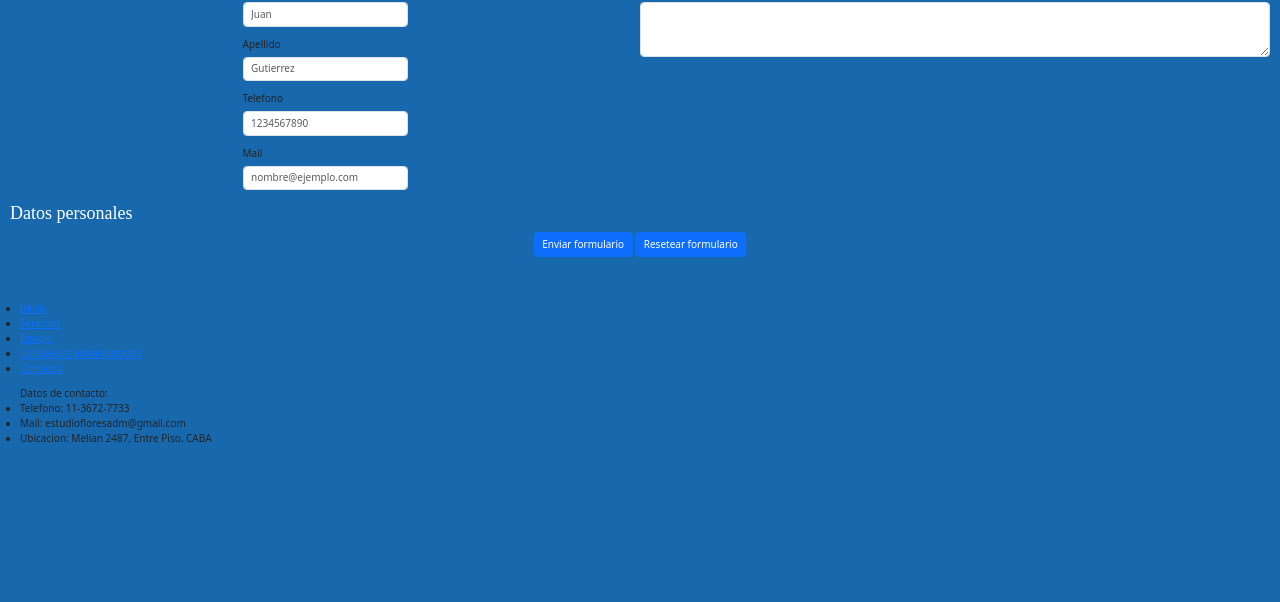
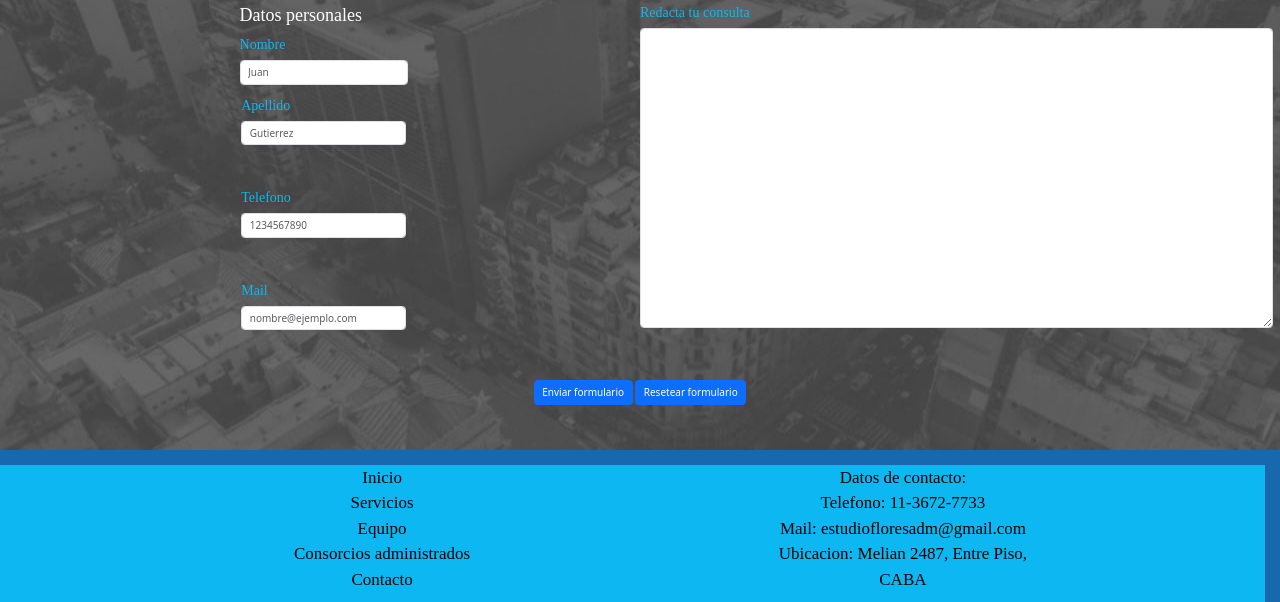
Before and after one commit to facubaron7/AdmEstudioFlores, a plain HTML site: page pages/Contacto.html in a window 1280 px wide. Shown: the part 284-886 px from the top of the page. Before the commit the page ends 800 px from the top, so only its background shows below. Drawn offline with nearby package versions, Linux system fonts and the light colour scheme.

Commit message:
termine contacto. se puede entregar

```diff
--- a/css/estilos.css
+++ b/css/estilos.css
@@ -220,6 +220,17 @@ body{
     }
 }
 
+@media (max-width: 768px) {
+    .ImagenDeFondoContacto {
+    grid-template-columns: 1fr;
+    grid-template-rows: auto;
+    grid-template-areas:
+        "formulario-h3"
+        "datos"
+        "consulta"
+        "botones";
+    }
+}
 
 /*selectores solos*/
 
@@ -494,6 +505,7 @@ legend {
     "formulario-h3 formulario-h3"
     "datos consulta"
     "botones botones";
+    background-image: url("../images/ImagenCabaHP3.jpg");
 }
 
 .formulario-h3 {
@@ -502,7 +514,8 @@ legend {
     grid-area: formulario-h3;
 }
 
-.datos {  display: grid;
+.datos {
+    display: grid;
     grid-template-columns: 1fr;
     grid-template-rows: repeat(4, 1fr);
     gap: 0px 0px;
@@ -533,3 +546,22 @@ legend {
     align-self: center;
     grid-area: botones;
 }
+
+.nombre label,
+.apellido label,
+.telefono label,
+.mail label {
+font-size: 1.4rem;
+font-family: "Times New Roman", Times, serif;
+color: #0cb7f2;
+}
+
+#exampleFormControlTextarea1 {
+    height: 30rem;
+}
+
+.consulta label {
+    font-size: 1.4rem;
+    font-family: "Times New Roman", Times, serif;
+    color: #0cb7f2;
+}
--- a/pages/Contacto.html
+++ b/pages/Contacto.html
@@ -46,13 +46,13 @@
     <main class="mainIndex container-fluid row">
         <h2>CONTACTO</h2>
     </main>
-    <section class="ImagenDeFondoContacto">
+    <section class="ImagenDeFondoContacto container-fluid">
         <div class="formulario-h3">
             <h3>Dejanos tu consulta</h3>
         </div>
         <div class="datos">
+            <div class="mb-3 nombre">
                     <legend>Datos personales</legend>
-            <div class="mb-3 nombre">
                 <label for="exampleFormControlInput1" class="form-label">Nombre</label>
                 <input type="email" class="form-control" id="exampleFormControlInput1" placeholder="Juan">
             </div>
@@ -78,25 +78,27 @@
             <input class="btn btn-primary" type="reset" value="Resetear formulario">
         </div>
     </section>
-    <footer>
-        <div>
-            <nav class="classIndiceFooter">
-                <ul class="classIndiceFooter">
-                    <li><a href="../index.html" class="classIndiceFooter">Inicio</a></li>
-                    <li><a href="../pages/Servicios.html" class="classIndiceFooter">Servicios</a></li>
-                    <li><a href="../pages/Equipo.html" class="classIndiceFooter">Equipo</a></li>
-                    <li><a href="../pages/Consorcios administrados.html" class="classIndiceFooter">Consorcios administrados</a></li>
-                    <li><a href="#Contacto" class="classIndiceFooter">Contacto</a></li>
+    <footer class="container-fluid row">
+        <div class="footerCompleto">
+            <div class="IndiceFooter">
+                <nav>
+                    <ul>
+                        <li><a href="../index.html">Inicio </a></li>
+                        <li><a href="../pages/Servicios.html">Servicios</a></li>
+                        <li><a href="../pages/Equipo.html">Equipo</a></li>
+                        <li><a href="../pages/Consorcios administrados.html">Consorcios administrados</a></li>
+                        <li><a href="#Contacto">Contacto</a></li>
                     </ul>
                 </nav>
             </div>
-        <div>
-            <ul class="classDatosDeContacto">Datos de contacto:
+            <div class="DatosDeContacto">
+                <ul>Datos de contacto:
                     <li>Telefono: 11-3672-7733</li>
                     <li>Mail: estudiofloresadm@gmail.com</li>
                     <li>Ubicacion: Melian 2487, Entre Piso, CABA</li>
                 </ul>
             </div>
+        </div>
     </footer>
 </body>
 </html>
```
Lines whose indentation alone changed are shown as unchanged.
